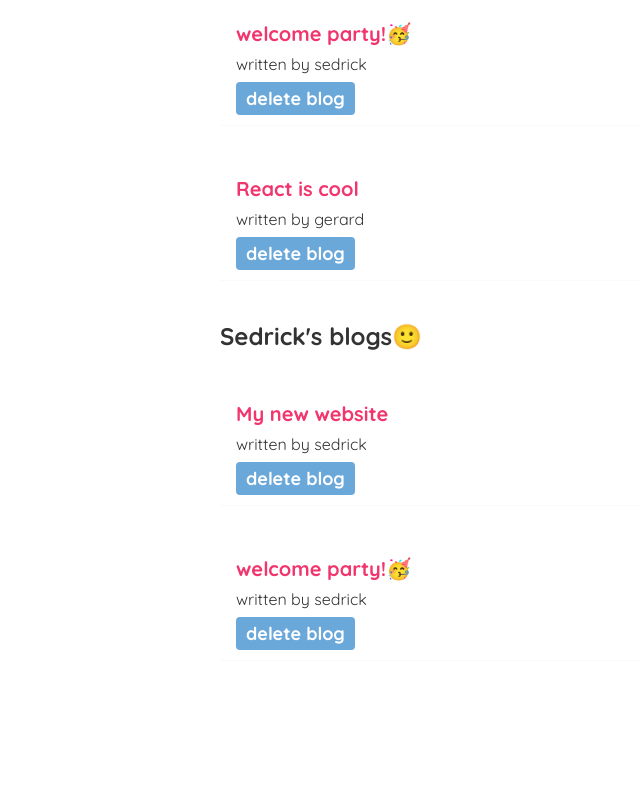
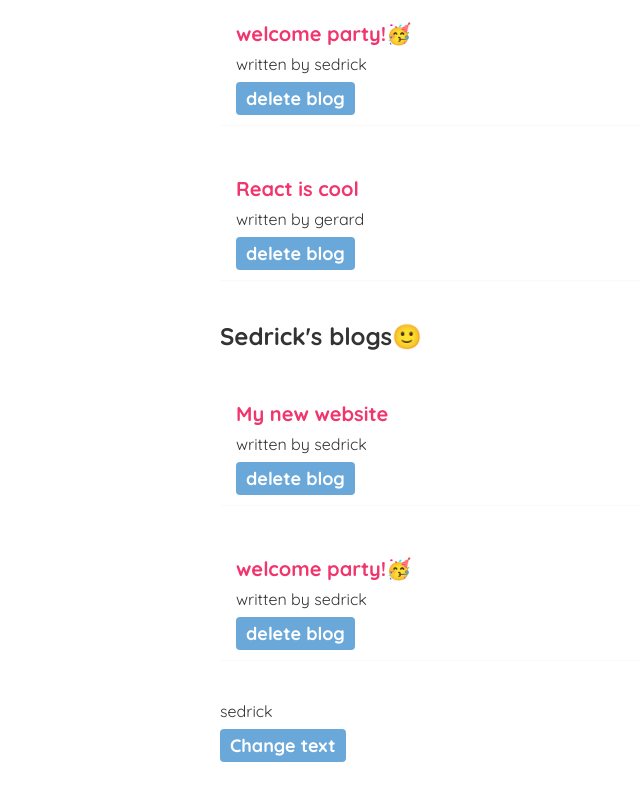
Before and after one commit to sedrickGerards/ninja-blog, a React (Create React App) app: page / in a window 1280 px wide. Shown: the part 406-1206 px from the top of the page, without its empty margins (120-760 px from the left). Before the commit the page ends 1167 px from the top, so only its background shows below. Built offline with nearby package versions, Linux system fonts and the light colour scheme.

Commit message:
feature(useEffect) learning how to use the useEffect Hooke to render a particular fnction

```diff
--- a/src/Home.js
+++ b/src/Home.js
@@ -25,14 +25,17 @@ const Home = () => {
     },
   ]);
 
+  const [text, setText] = useState("sedrick");
+
   const handleDelete = (id) => {
     const newBlogs = blogs.filter((blogs) => blogs.id !== id);
     setBlogs(newBlogs);
   };
 
+  // making text a useEffect depen
   useEffect(() => {
     console.log("use effect ran");
-  });
+  }, [text]);
 
   const [name, setName] = useState("sedrick in lowercase");
   const handleClick = () => {
@@ -51,6 +54,8 @@ const Home = () => {
         bblogs={blogs.filter((blogs) => blogs.author === "sedrick")}
         title="Sedrick's blogs🙂"
       />
+      <p>{text}</p>
+      <button onClick={() => setText("Gerard")}>Change text</button>
     </div>
   );
 };
--- a/src/blogList.js
+++ b/src/blogList.js
@@ -1,21 +1,19 @@
 // import Btn from "./button";
 
 const BlogList = (props) => {
-
-//     // const [name, setName] = useState("Old Text");
-//     // const handleClick = () => {
-//     //   setName("New text");
-//     // };
+  //     // const [name, setName] = useState("Old Text");
+  //     // const handleClick = () => {
+  //     //   setName("New text");
+  //     // };
 
   const blogs = props.bblogs;
   const title = props.title;
-  const handleClick = props.handleDelete;
-//   const BlogList = ({blogs, title, handleDelete}) => {
+  const handleDelete = props.handleDelete;
+  //   const BlogList = ({blogs, title, handleDelete}) => {
 
   return (
     <div className="blog-list">
-        <h2> { title }</h2>
-
+      <h2> {title}</h2>
 
       {/* we use the .map method to circle through through the array and let each so what we want */}
       {blogs.map((blog) => (
@@ -23,7 +21,7 @@ const BlogList = (props) => {
           <h2> {blog.title}</h2>
           <p> written by {blog.author}</p>
 
-          <button onClick={ () => handleClick(blog.id)}> delete blog </button>
+          <button onClick={() => handleDelete(blog.id)}> delete blog </button>
         </div>
       ))}
     </div>
--- /dev/null
+++ b/src/data/db.json
@@ -0,0 +1,16 @@
+{
+  "blogs": [
+    {
+      "title": "My new website",
+      "body": "Why do we use it\nIt is a long establishment fact that a reader will be distacted",
+      "author": "sedrick",
+      "id": 1
+    },
+    {
+      "title": "welcome party!🥳",
+      "body": "You do we use it\nIt is a long establishment fact that a reader will be distacted",
+      "author": "gerard",
+      "id": 2
+    }
+  ]
+}
```
